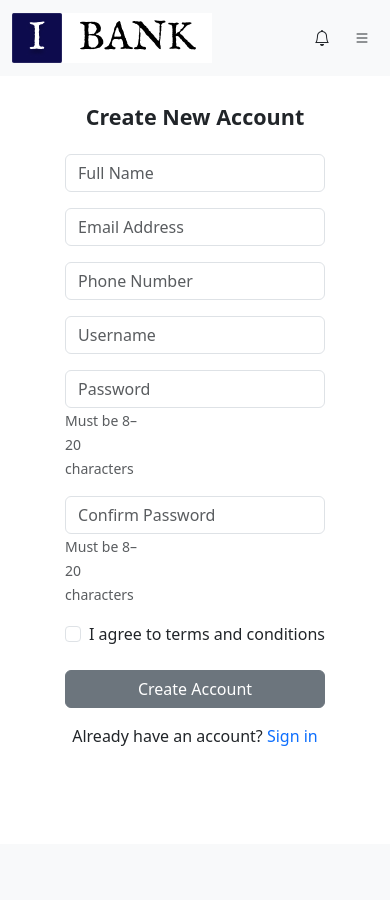
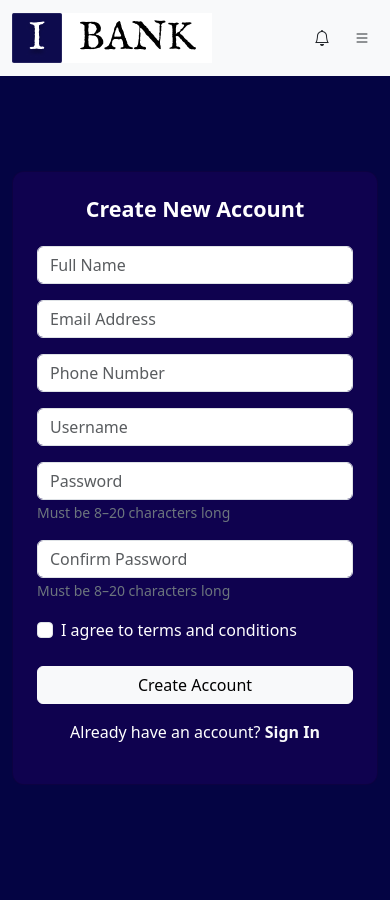
Before and after one commit to Muskan-Kandel/multi-branch-banking-system-database, a Django app: page /register/ in a window 390 px wide. Before the commit the page ends 746 px from the top, so only its background shows below. Run offline with Django 5.2, Linux system fonts and the light colour scheme; some libraries are stand-ins or nearby versions.

Commit message:
templates updates

```diff
--- a/accounts/urls.py
+++ b/accounts/urls.py
@@ -6,11 +6,12 @@ from . import views
 #     path('', views.home, name='home'),
 # ]
 urlpatterns = [
-    path('', views.dashboard, name='dashboard'),
+    path('', views.IBANK, name='IBANK'),
     path('accounts/', views.accounts, name='accounts'),
     path('send money/', views.send_money, name='send money'),
     path('transactions/', views.transactions, name='transactions'),
     path('beneficiaries/', views.beneficiaries, name='beneficiaries'),
+    path('dashboard/', views.dashboard, name='dashboard'),
     path('profile and settings/', views.profile_and_settings, name='profile and settings'),
     path('login/', views.login_view, name='login'),
     path('register/', views.register, name='register'),
--- a/accounts/views.py
+++ b/accounts/views.py
@@ -25,3 +25,6 @@ def login_view(request):
 
 def register(request):
     return render(request, 'register.html')
+
+def IBANK(request):
+    return render(request, 'IBANK.html')
--- a/frontend/templates/base.html
+++ b/frontend/templates/base.html
@@ -47,16 +47,16 @@
 
     <!-- Sidebar Links -->
     <div class="d-flex flex-column p-3 gap-2 ">
-      <a href="/" class="sidebar-link"><i class="bi bi-speedometer2 me-2"></i>Dashboard</a>
-      <a href="/accounts/" class="sidebar-link"><i class="bi bi-wallet2 me-2"></i>Accounts</a>
-      <a href="/send money/" class="sidebar-link"><i class="bi bi-send me-2"></i>Send Money</a>
-      <a href="/transactions/" class="sidebar-link"><i class="bi bi-list-check me-2"></i>Transactions</a>
-      <a href="/beneficiaries/" class="sidebar-link"><i class="bi bi-people me-2"></i>Beneficiaries</a>
+      <a href="{% url 'dashboard' %}" class="sidebar-link"><i class="bi bi-speedometer2 me-2"></i>Destination</a>
+      <a href="{% url 'accounts' %}" class="sidebar-link"><i class="bi bi-wallet2 me-2"></i>Accounts</a>
+      <a href="{% url 'send money' %}" class="sidebar-link"><i class="bi bi-send me-2"></i>Send Money</a>
+      <a href="{% url 'transactions' %}" class="sidebar-link"><i class="bi bi-list-check me-2"></i>Transactions</a>
+      <a href="{% url 'beneficiaries' %}" class="sidebar-link"><i class="bi bi-people me-2"></i>Beneficiaries</a>
     </div>
 
     <!-- Bottom Link -->
     <div class="p-3">
-      <a href="/profile and settings/" class="sidebar-link"><i class="bi bi-person-circle me-2"></i>Profile and Settings</a>
+      <a href="{% url 'profile and settings' %}" class="sidebar-link"><i class="bi bi-person-circle me-2"></i>Profile and Settings</a>
     </div>
   </div>
 </div>
@@ -66,10 +66,10 @@
   <div class="row">
 
     <!-- space for sidebar for desktop -->
-    <div class="col-lg-2 d-none d-lg-block" style="min-height: calc(100vh - 70px);"></div>
+    <!-- <div class="col-lg-2 d-none d-lg-block" style="min-height: calc(100vh - 70px);"></div> -->
 
     <!-- page content -->
-    <div class="col-lg-10">
+    <div class="col-lg-12">
       {% block content %}
       <!-- each page content goes here -->
       {% endblock %}
--- a/frontend/templates/register.html
+++ b/frontend/templates/register.html
@@ -1,72 +1,58 @@
 {% extends "base.html" %}
-{%block title%} Register - IBANK {%endblock%}
+{% load static %}
 
+{% block title %}Register - IBANK{% endblock %}
 
 {% block content %}
-<body>
-    <div class="container d-flex justify-content-center align-items-center mt-5">
-  <div class="col-md-5 register-card">
+<div class="container-fluid min-vh-100 d-flex justify-content-center align-items-center" style="background-color:#040443;">
+    <div class="card p-4" style="max-width:400px; width:100%; border-radius:12px; background-color:#0f024f;">
 
-    <h4 class="text-center mb-4 fw-bold">Create New Account</h4>
+        <h4 class="text-center mb-4 fw-bold text-white">Create New Account</h4>
 
-    <form>
+        <form method="POST" action="{% url 'register' %}">
+            {% csrf_token %}
 
             <div class="mb-3">
-        <input type="text" class="form-control" placeholder="Full Name" required>
+                <input type="text" name="full_name" class="form-control" placeholder="Full Name" required>
             </div>
 
             <div class="mb-3">
-        <input type="email" class="form-control" placeholder="Email Address" required>
+                <input type="email" name="email" class="form-control" placeholder="Email Address" required>
             </div>
 
             <div class="mb-3">
-        <input type="text" class="form-control" placeholder="Phone Number" required>
+                <input type="text" name="phone" class="form-control" placeholder="Phone Number" required>
             </div>
 
             <div class="mb-3">
-        <input type="text" class="form-control" placeholder="Username" required>
+                <input type="text" name="username" class="form-control" placeholder="Username" required>
             </div>
 
             <div class="mb-3">
-    <input type="password" class="form-control" placeholder="Password" required>
-  <div class="col-4">
-    <small class="text-muted">
-      Must be 8–20 characters
-    </small>
-  </div>
-
+                <input type="password" name="password" class="form-control" placeholder="Password" required>
+                <small class="text-secondary">Must be 8–20 characters long</small>
             </div>
 
             <div class="mb-3">
-
-    <input type="password" class="form-control" placeholder="Confirm Password" required>
-  <div class="col-4">
-    <small class="text-muted">
-      Must be 8–20 characters
-    </small>
-  </div>
+                <input type="password" name="confirm_password" class="form-control" placeholder="Confirm Password" required>
+                <small class="text-secondary">Must be 8–20 characters long</small>
             </div>
 
             <div class="form-check mb-4">
-        <input class="form-check-input" type="checkbox" id="terms">
-        <label class="form-check-label" for="terms">
+                <input class="form-check-input" type="checkbox" id="terms" name="terms">
+                <label class="form-check-label text-white" for="terms">
                     I agree to terms and conditions
                 </label>
             </div>
 
-      <button type="submit" class="btn btn-secondary w-100 mb-3">
-        Create Account
-      </button>
+            <button type="submit" class="btn btn-light w-100 mb-3">Create Account</button>
 
-      <p class="text-center">
+            <p class="text-center text-white">
                 Already have an account?
-        <a href="#" class="text-decoration-none">Sign in</a>
+                <a href="{% url 'login' %}" class="text-decoration-none text-light fw-bold">Sign In</a>
             </p>
 
         </form>
-
     </div>
 </div>
-
-</body>
 {% endblock %}
```
Also changed, not shown: frontend/templates/IBANK.html (added, +39 -0 lines), frontend/templates/login.html (+22 -26 lines), accounts/models.py (line endings or trailing spaces), frontend/extras/bank.png (added). Lines whose indentation alone changed are shown as unchanged.
